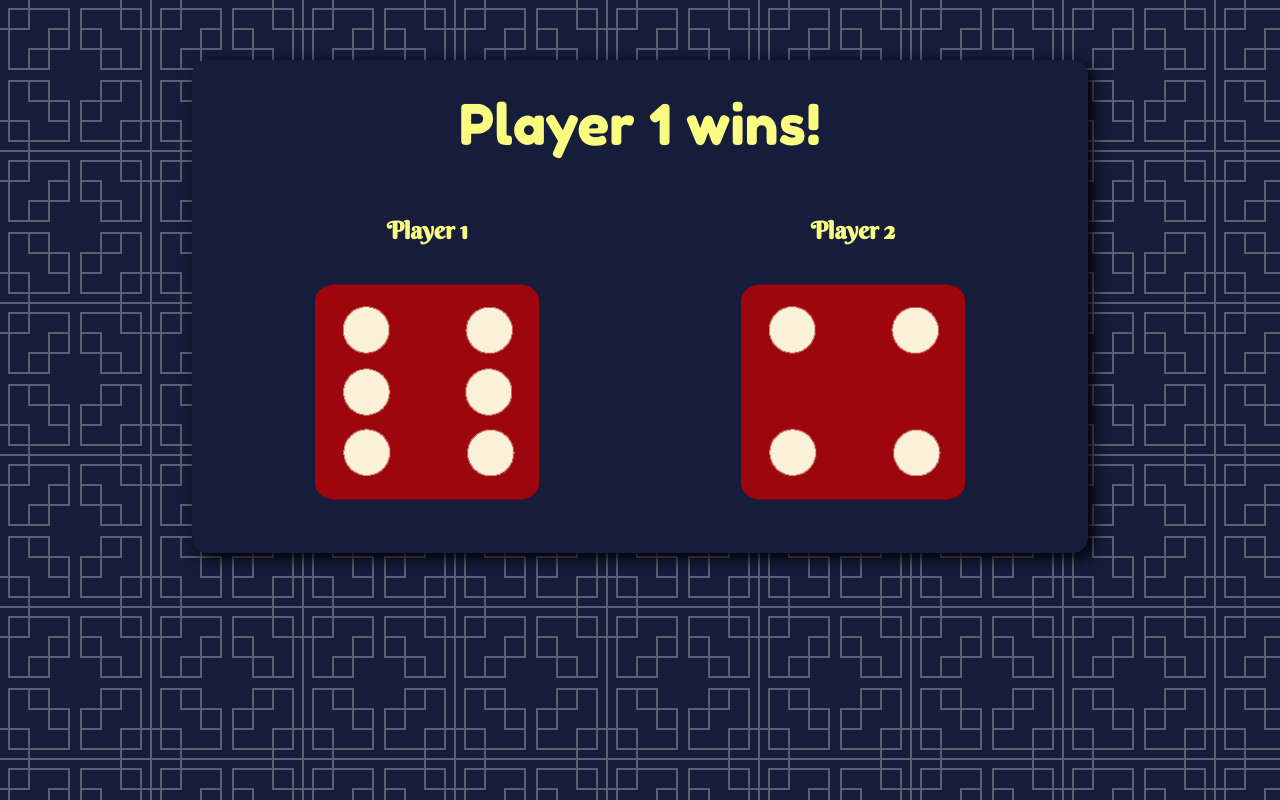
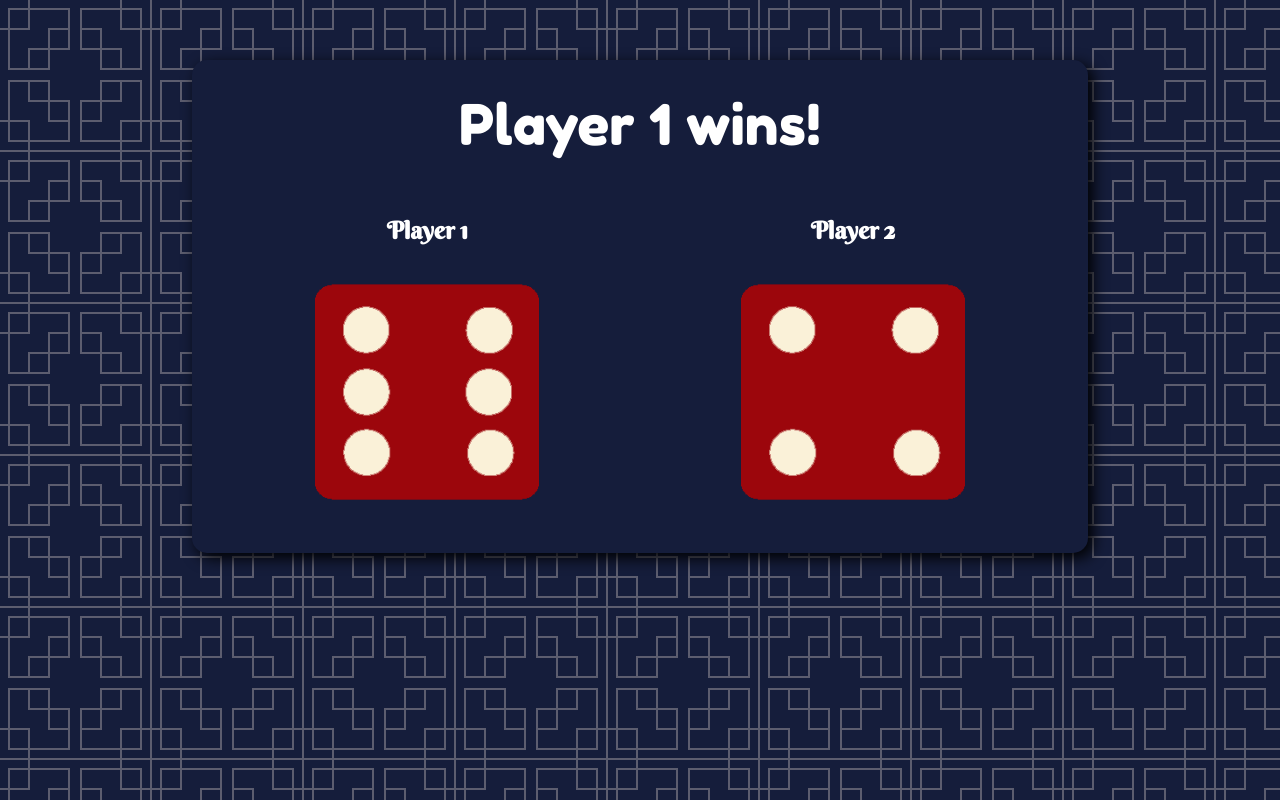
Before and after one commit to manuelaag99/Settle-Your-Disagreements-, a plain HTML site: page index.html in a window 1280 px wide. Drawn offline with Linux system fonts and the light colour scheme.

Commit message:
Color change

```diff
--- a/styles.css
+++ b/styles.css
@@ -1,5 +1,5 @@
 :root {
-    --main-text-color-1: #fafc82;
+    --main-text-color-1: #fff;
 }
 
 body {
```
